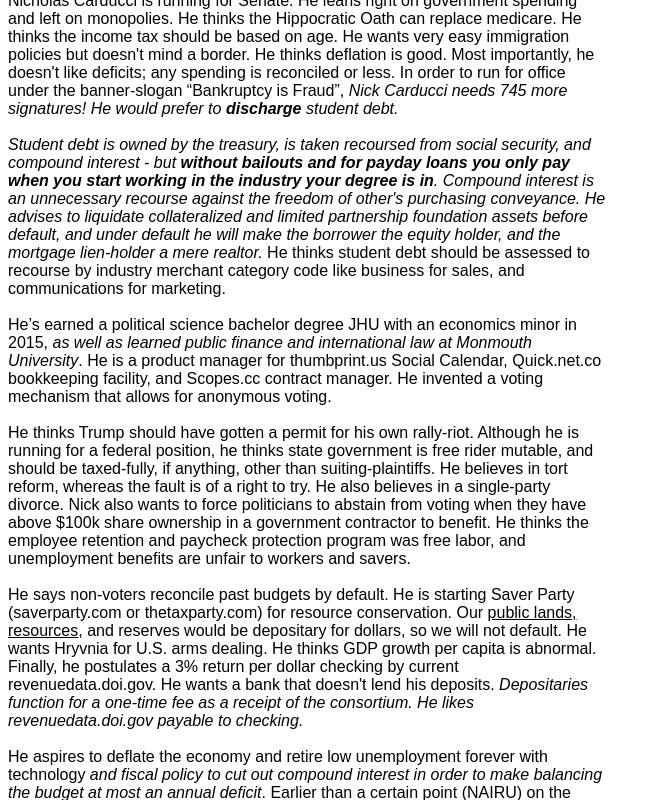
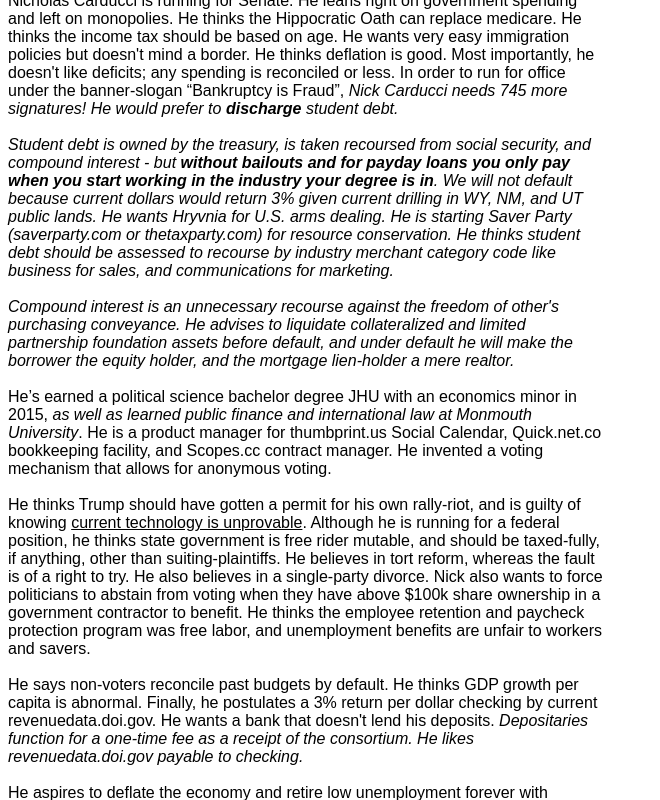
Before and after one commit to NickCarducci/TruncatedWholesaleTax, a React (Create React App) app: page / in a window 1280 px wide. Shown: the part 340-1140 px from the top of the page, without its empty margins (0-660 px from the left). Built offline with nearby package versions, Linux system fonts and the light colour scheme; a web font is replaced by a local one.

Commit message:
Update App.js

```diff
--- a/src/App.js
+++ b/src/App.js
@@ -110,15 +110,20 @@ class App extends React.Component {
               without bailouts and for payday loans you only pay when you start
               working in the industry your degree is in
             </b>
-            . Compound interest is an unnecessary recourse against the freedom
-            of other's purchasing conveyance. He advises to liquidate
+            . We will not default because current dollars would return 3% given
+            current drilling in WY, NM, and UT public lands. He wants Hryvnia
+            for U.S. arms dealing. He is starting Saver Party (saverparty.com or
+            thetaxparty.com) for resource conservation. He thinks student debt
+            should be assessed to recourse by industry merchant category code
+            like business for sales, and communications for marketing.
+            <br />
+            <br />
+            Compound interest is an unnecessary recourse against the freedom of
+            other's purchasing conveyance. He advises to liquidate
             collateralized and limited partnership foundation assets before
             default, and under default he will make the borrower the equity
             holder, and the mortgage lien-holder a mere realtor.
           </i>
-          {space}He thinks student debt should be assessed to recourse by
-          industry merchant category code like business for sales, and
-          communications for marketing.
         </span>
         <br />
         <span>
@@ -133,30 +138,29 @@ class App extends React.Component {
           invented a voting mechanism that allows for anonymous voting.
         </span>
         <br />
-        He thinks Trump should have gotten a permit for his own rally-riot.
-        Although he is running for a federal position, he thinks state
+        <span>
+          He thinks Trump should have gotten a permit for his own rally-riot,
+          and is guilty of knowing{space}
+          <a href="https://thumbprint.us" style={{ color: "black" }}>
+            current technology is unprovable
+          </a>
+          . Although he is running for a federal position, he thinks state
           government is free rider mutable, and should be taxed-fully, if
           anything, other than suiting-plaintiffs. He believes in tort reform,
           whereas the fault is of a right to try. He also believes in a
           single-party divorce. Nick also wants to force politicians to abstain
           from voting when they have above $100k share ownership in a government
           contractor to benefit. He thinks the employee retention and paycheck
-        protection program was free labor, and unemployment benefits are unfair
-        to workers and savers.
-        <br />
+          protection program was free labor, and unemployment benefits are
+          unfair to workers and savers.
+        </span>
         <br />
         <span>
-          He says non-voters reconcile past budgets by default. He is starting
-          Saver Party (saverparty.com or thetaxparty.com) for resource
-          conservation. Our{space}
-          <a href="https://2024nj.com/oil" style={{ color: "black" }}>
-            public lands, resources
-          </a>
-          , and reserves would be depositary for dollars, so we will not
-          default. He wants Hryvnia for U.S. arms dealing. He thinks GDP growth
-          per capita is abnormal. Finally, he postulates a 3% return per dollar
-          checking by current revenuedata.doi.gov. He wants a bank that doesn't
-          lend his deposits.{space}
+          He says non-voters reconcile past budgets by default. He thinks GDP
+          growth per capita is abnormal. Finally, he postulates a 3% return per
+          dollar checking by current revenuedata.doi.gov. He wants a bank that
+          doesn't lend his deposits.
+          {space}
           <i>
             Depositaries function for a one-time fee as a receipt of the
             consortium. He likes revenuedata.doi.gov payable to checking.
```
Lines whose indentation alone changed are shown as unchanged.
